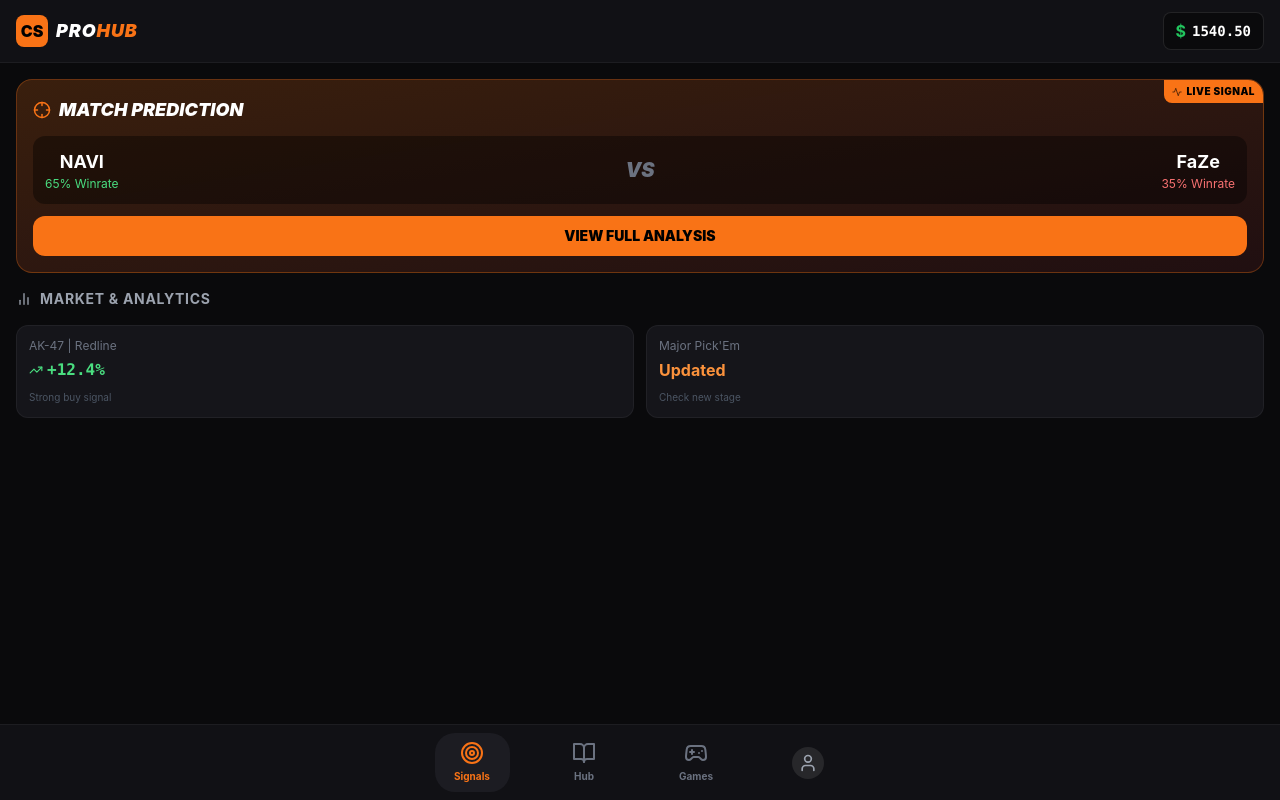
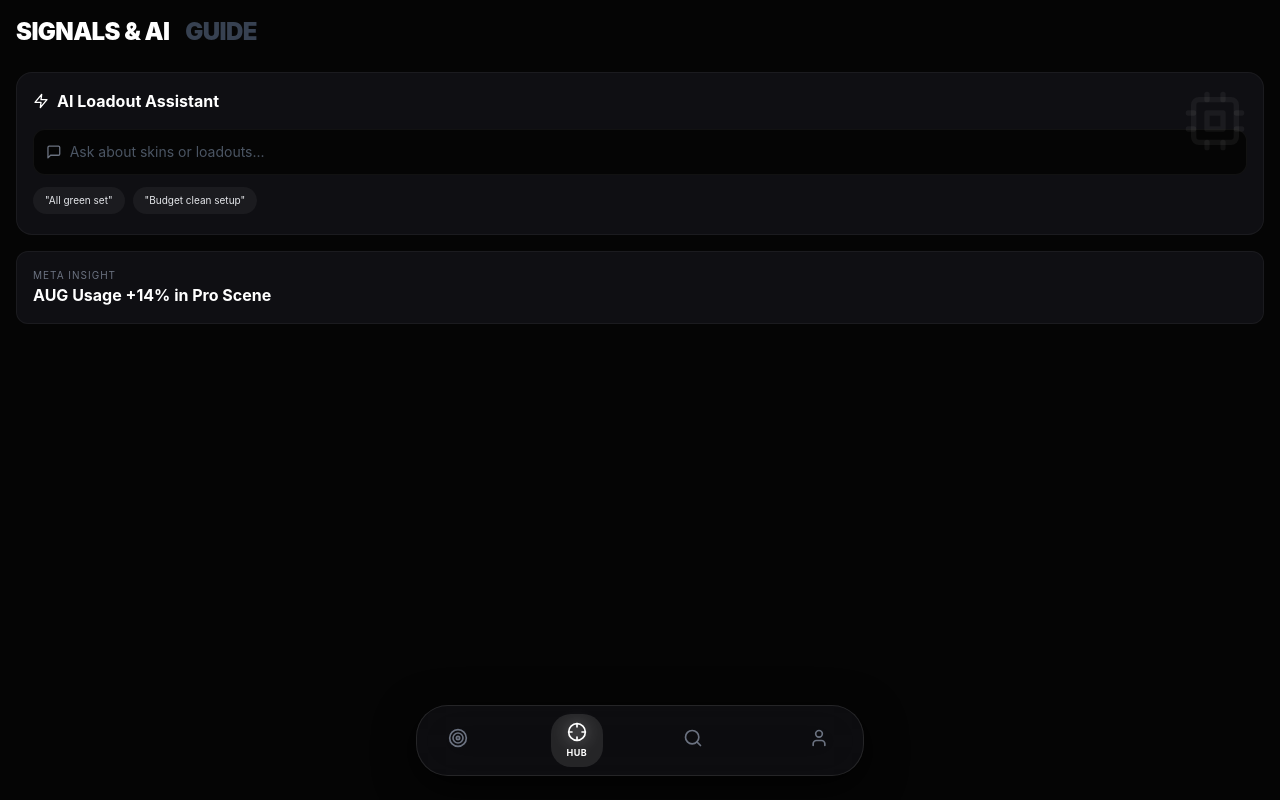
Before and after one commit to molniyamaqueen/cs2-case-simulator, a React (Vite) app: page / in a window 1280 px wide. Built offline with nearby package versions, Linux system fonts and the light colour scheme.

Commit message:
Update App.jsx

```diff
--- a/src/App.jsx
+++ b/src/App.jsx
@@ -1,213 +1,284 @@
 import React, { useState, useEffect } from 'react';
-import { Gamepad2, Target, BookOpen, User, TrendingUp, Activity, Crosshair, BarChart2, ChevronRight, PlayCircle } from 'lucide-react';
+import { Target, Search, BookOpen, User, Globe, MessageSquare, Crosshair, Zap, ShieldAlert, Cpu } from 'lucide-react';
+
+// --- СИСТЕМА ЛОКАЛИЗАЦИИ (i18n) ---
+const translations = {
+  en: {
+    arena: 'Arena', hub: 'Hub', intel: 'Intel', profile: 'Profile',
+    signalsAi: 'Signals & AI', guide: 'Guide',
+    askAi: 'What do you want to learn today, fighter?',
+    loading: 'Decrypting data...',
+    privacy: 'Privacy', contact: 'Contact Team',
+    mythFact: 'Myth / Fact',
+    aiPlaceholder: 'Ask about skins or loadouts...'
+  },
+  ru: {
+    arena: 'Арена', hub: 'Хаб', intel: 'Интел', profile: 'Профиль',
+    signalsAi: 'Сигналы и ИИ', guide: 'Гайды',
+    askAi: 'Чему хочешь научиться сегодня, боец?',
+    loading: 'Расшифровка данных...',
+    privacy: 'Приватность', contact: 'Связаться с нами',
+    mythFact: 'Миф / Факт',
+    aiPlaceholder: 'Спроси про скины или сборки...'
+  }
+};
 
 const App = () => {
-  const [activeTab, setActiveTab] = useState('signals');
-  const [balance, setBalance] = useState(1540.50);
+  // --- СОСТОЯНИЯ (STATE) ---
+  const [activeTab, setActiveTab] = useState('hub');
+  const [hubSubTab, setHubSubTab] = useState('signals'); // 'signals' | 'guide'
+  const [lang, setLang] = useState('en');
 
-  // Создаем хранилище для данных из Телеграма
-  const [tgUser, setTgUser] = useState(null);
+  // Система оптимизации загрузки (Performance)
+  const [showSplash, setShowSplash] = useState(true);
+  const [isDataLoaded, setIsDataLoaded] = useState(false);
 
-  // Этот блок срабатывает один раз при запуске аппки
+  const t = translations[lang];
+
+  // --- ЛОГИКА ЗАГРУЗКИ ---
   useEffect(() => {
-    // Проверяем, открыто ли приложение внутри Телеграма
-    const tg = window.Telegram?.WebApp;
-    if (tg) {
-      tg.ready(); // Говорим Телеграму, что мы загрузились
-      const user = tg.initDataUnsafe?.user;
+    // 1. Сплэш-скрин исчезает через 2.5 секунды
+    const splashTimer = setTimeout(() => setShowSplash(false), 2500);
 
-      if (user) {
-        setTgUser({
-          firstName: user.first_name,
-          lastName: user.last_name,
-          username: user.username,
-          photoUrl: user.photo_url
-        });
-      }
-    }
+    // 2. Имитация подгрузки тяжелых данных (стейт скелетонов)
+    const dataTimer = setTimeout(() => setIsDataLoaded(true), 3500);
+
+    // Говорим ТГ, что мы готовы мгновенно
+    if (window.Telegram?.WebApp) window.Telegram.WebApp.ready();
+
+    return () => { clearTimeout(splashTimer); clearTimeout(dataTimer); };
   }, []);
 
-  // Формируем имя для отображения
-  const displayName = tgUser?.firstName || 'Agent';
-  const displayUsername = tgUser?.username ? `@${tgUser.username}` : 'Classified';
+  // --- КОМПОНЕНТЫ ---
+
+  // Сплэш-экран (Black Edition Flash)
+  if (showSplash) {
+    return (
+      <div className="fixed inset-0 bg-[#050505] flex items-center justify-center z-[100] overflow-hidden">
+        {/* Анимация вспышки */}
+        <div className="absolute w-full h-full bg-white opacity-0 animate-[flash_2.5s_ease-out_forwards]"></div>
+
+        {/* Имитация вращающихся силуэтов (потом заменишь на SVG оружия) */}
+        <div className="relative z-10 flex flex-col items-center animate-[float_4s_ease-in-out_infinite]">
+          <Crosshair size={64} className="text-white/20 mb-4 animate-[spin_10s_linear_infinite]" />
+          <div className="text-white font-black tracking-[0.3em] uppercase text-xl blur-[1px] animate-[focus_2s_forwards_0.5s]">
+            CS2 PRO
+          </div>
+        </div>
+      </div>
+    );
+  }
+
+  // Навигационная кнопка
+  const NavButton = ({ id, icon, label }) => {
+    const isActive = activeTab === id;
+    return (
+      <button
+        onClick={() => setActiveTab(id)}
+        className={`flex flex-col items-center justify-center px-4 py-2 rounded-[20px] transition-all duration-300 ${
+          isActive ? 'bg-white/10 text-white' : 'text-gray-500 hover:text-gray-300'
+        }`}
+      >
+        {React.cloneElement(icon, { size: 20, className: isActive ? 'drop-shadow-[0_0_8px_rgba(255,255,255,0.6)] mb-1' : 'mb-1' })}
+        <span className={`text-[9px] font-bold tracking-wider uppercase ${isActive ? 'opacity-100' : 'opacity-0 h-0 overflow-hidden'}`}>
+          {label}
+        </span>
+      </button>
+    );
+  };
 
   return (
-    <div className="flex flex-col h-screen bg-[#0a0a0c] text-white font-sans overflow-hidden">
+    <div className="flex flex-col h-screen bg-[#050505] text-gray-200 font-sans overflow-hidden">
 
-      {/* HEADER */}
-      <header className="flex justify-between items-center px-4 py-3 bg-[#111115] border-b border-white/5 z-10">
-        <div className="flex items-center space-x-2">
-          <div className="w-8 h-8 bg-orange-500 rounded-lg flex items-center justify-center font-black text-black">
-            CS
-          </div>
-          <span className="font-black italic tracking-wider text-lg">PRO<span className="text-orange-500">HUB</span></span>
-        </div>
-        <div className="flex items-center bg-black/40 px-3 py-1.5 rounded-lg border border-white/10">
-          <span className="text-green-500 font-bold mr-1.5">$</span>
-          <span className="text-sm font-bold font-mono">{balance.toFixed(2)}</span>
-        </div>
-      </header>
+      {/* ГЛОБАЛЬНЫЕ СТИЛИ ДЛЯ АНИМАЦИЙ (Инъекция) */}
+      <style>{`
+        @keyframes flash {
+          0% { opacity: 0; scale: 0.8; }
+          20% { opacity: 1; scale: 1.1; }
+          100% { opacity: 0; scale: 1.5; display: none; }
+        }
+        @keyframes focus {
+          to { filter: blur(0px); opacity: 1; }
+        }
+        @keyframes float {
+          0%, 100% { transform: translateY(0); }
+          50% { transform: translateY(-10px); }
+        }
+        .skeleton {
+          background: linear-gradient(90deg, #111 25%, #1a1a1a 50%, #111 75%);
+          background-size: 200% 100%;
+          animation: skeleton-load 1.5s infinite;
+        }
+        @keyframes skeleton-load {
+          0% { background-position: 200% 0; }
+          100% { background-position: -200% 0; }
+        }
+      `}</style>
 
-      {/* MAIN CONTENT AREA */}
-      <main className="flex-1 overflow-y-auto pb-24 px-4 pt-4">
+      {/* ОСНОВНОЙ КОНТЕНТ */}
+      <main className="flex-1 overflow-y-auto pb-28 px-4 pt-4">
 
-        {/* ЭКРАН СИГНАЛОВ */}
-        {activeTab === 'signals' && (
-          <div className="space-y-4 animate-in fade-in duration-300">
-            <div className="bg-gradient-to-br from-orange-500/20 to-red-500/10 border border-orange-500/30 rounded-2xl p-4 relative overflow-hidden">
-              <div className="absolute top-0 right-0 bg-orange-500 text-black text-[10px] font-black px-2 py-1 rounded-bl-lg uppercase tracking-wider flex items-center">
-                <Activity size={10} className="mr-1 animate-pulse" /> Live Signal
-              </div>
-              <h2 className="text-lg font-black italic mb-3 flex items-center">
-                <Crosshair size={18} className="text-orange-500 mr-2" />
-                MATCH PREDICTION
-              </h2>
-              <div className="flex justify-between items-center bg-black/40 p-3 rounded-xl mb-3">
-                <div className="text-center">
-                  <div className="font-bold text-lg">NAVI</div>
-                  <div className="text-xs text-green-400">65% Winrate</div>
-                </div>
-                <div className="font-black text-gray-500 italic text-xl">VS</div>
-                <div className="text-center">
-                  <div className="font-bold text-lg">FaZe</div>
-                  <div className="text-xs text-red-400">35% Winrate</div>
-                </div>
-              </div>
-              <button className="w-full bg-orange-500 hover:bg-orange-600 text-black font-black uppercase text-sm py-2.5 rounded-xl transition-all">
-                View Full Analysis
+        {/* --- TAB: HUB (DUAL TAB LOGIC) --- */}
+        {activeTab === 'hub' && (
+          <div className="animate-in fade-in duration-500 h-full flex flex-col">
+            {/* Dual Header Switcher */}
+            <div className="flex space-x-4 mb-6">
+              <button
+                onClick={() => setHubSubTab('signals')}
+                className={`text-2xl font-black uppercase tracking-tight transition-colors ${hubSubTab === 'signals' ? 'text-white' : 'text-gray-700'}`}
+              >
+                {t.signalsAi}
+              </button>
+              <button
+                onClick={() => setHubSubTab('guide')}
+                className={`text-2xl font-black uppercase tracking-tight transition-colors ${hubSubTab === 'guide' ? 'text-white' : 'text-gray-700'}`}
+              >
+                {t.guide}
               </button>
             </div>
 
-            <h3 className="font-bold text-sm text-gray-400 uppercase tracking-wider mt-6 mb-2 flex items-center">
-              <BarChart2 size={16} className="mr-2" /> Market & Analytics
-            </h3>
-            <div className="grid grid-cols-2 gap-3">
-              <div className="bg-[#15151a] border border-white/5 rounded-xl p-3">
-                <div className="text-xs text-gray-500 mb-1">AK-47 | Redline</div>
-                <div className="font-mono font-bold text-green-400 flex items-center">
-                  <TrendingUp size={14} className="mr-1" /> +12.4%
+            {/* Sub-tab: Signals & AI */}
+            {hubSubTab === 'signals' && (
+              <div className="space-y-4">
+                {/* AI Assistant Block */}
+                <div className="bg-[#0f0f13] border border-white/5 p-4 rounded-2xl relative overflow-hidden">
+                  <div className="absolute top-0 right-0 p-4 text-white/5"><Cpu size={64} /></div>
+                  <h3 className="text-white font-bold mb-2 flex items-center"><Zap size={16} className="mr-2" /> AI Loadout Assistant</h3>
+                  <div className="bg-[#050505] rounded-xl p-3 flex items-center border border-white/5 mt-4">
+                    <MessageSquare size={16} className="text-gray-500 mr-2" />
+                    <input type="text" placeholder={t.aiPlaceholder} className="bg-transparent border-none text-sm w-full outline-none text-white placeholder-gray-600" />
                   </div>
-                <div className="text-[10px] text-gray-600 mt-2">Strong buy signal</div>
+                  <div className="flex space-x-2 mt-3 overflow-x-auto pb-1 scrollbar-hide">
+                    <span className="text-[10px] bg-white/5 px-3 py-1.5 rounded-full whitespace-nowrap">"All green set"</span>
+                    <span className="text-[10px] bg-white/5 px-3 py-1.5 rounded-full whitespace-nowrap">"Budget clean setup"</span>
                   </div>
-              <div className="bg-[#15151a] border border-white/5 rounded-xl p-3">
-                <div className="text-xs text-gray-500 mb-1">Major Pick'Em</div>
-                <div className="font-bold text-orange-400 flex items-center">
-                  Updated
                 </div>
-                <div className="text-[10px] text-gray-600 mt-2">Check new stage</div>
+
+                {/* Skeletons if loading */}
+                {!isDataLoaded ? (
+                  <div className="space-y-3 mt-6">
+                    <div className="h-16 rounded-xl skeleton w-full"></div>
+                    <div className="h-16 rounded-xl skeleton w-full"></div>
+                  </div>
+                ) : (
+                  <div className="space-y-3 mt-6">
+                    <div className="bg-[#0f0f13] p-4 rounded-xl border border-white/5 flex justify-between items-center">
+                      <div>
+                        <div className="text-[10px] text-gray-500 uppercase tracking-widest">Meta Insight</div>
+                        <div className="font-bold text-white">AUG Usage +14% in Pro Scene</div>
                       </div>
                     </div>
                   </div>
                 )}
+              </div>
+            )}
 
-        {/* ЭКРАН ПРОФИЛЯ */}
-        {activeTab === 'profile' && (
-          <div className="space-y-4 animate-in fade-in duration-300">
-            <div className="bg-[#15151a] p-4 rounded-2xl flex items-center justify-between border border-white/5">
-              <div className="flex items-center space-x-3">
-                <div className="w-14 h-14 bg-gradient-to-tr from-orange-500 to-yellow-500 rounded-xl p-0.5 overflow-hidden">
-                  {tgUser?.photoUrl ? (
-                    <img src={tgUser.photoUrl} alt="Profile" className="w-full h-full rounded-[10px] object-cover" />
-                  ) : (
-                    <div className="w-full h-full bg-zinc-900 rounded-[10px] flex items-center justify-center">
-                      <User size={24} className="text-orange-400" />
+            {/* Sub-tab: Guide */}
+            {hubSubTab === 'guide' && (
+              <div className="space-y-4">
+                <h3 className="text-lg font-bold text-white mb-4">{t.askAi}</h3>
+                <div className="grid grid-cols-2 gap-3">
+                  {['Aiming', 'Peeking', 'Grenades', 'Positioning', 'Economy', 'Maps'].map(skill => (
+                    <button key={skill} className="bg-[#0f0f13] border border-white/5 py-4 rounded-xl font-bold text-sm hover:bg-white/5 transition text-gray-300 hover:text-white">
+                      {skill}
+                    </button>
+                  ))}
+                </div>
               </div>
             )}
           </div>
-                <div>
-                  <h2 className="font-bold text-lg">{displayName}</h2>
-                  <span className="text-[10px] text-gray-400 uppercase tracking-wider">{displayUsername}</span>
+        )}
+
+        {/* --- TAB: INTEL --- */}
+        {activeTab === 'intel' && (
+          <div className="animate-in fade-in duration-500 space-y-6">
+            <h2 className="text-2xl font-black uppercase tracking-tight text-white mb-4">{t.intel}</h2>
+
+            {/* Myth / Fact Interactive Card */}
+            <div className="bg-gradient-to-br from-[#1a1a24] to-[#0f0f13] border border-white/10 p-5 rounded-2xl">
+              <div className="flex items-center text-[10px] uppercase tracking-widest text-gray-400 mb-2">
+                <ShieldAlert size={12} className="mr-1" /> {t.mythFact}
               </div>
+              <p className="text-sm font-bold text-white mb-4">"Crouching while shooting the AK-47 reduces initial bullet spread."</p>
+              <div className="flex space-x-3">
+                <button className="flex-1 bg-white/5 py-2 rounded-lg text-xs font-bold hover:bg-white/10 transition">MYTH</button>
+                <button className="flex-1 bg-white/5 py-2 rounded-lg text-xs font-bold hover:bg-white/10 transition">FACT</button>
               </div>
             </div>
 
-            <div className="grid grid-cols-2 gap-3">
-              <div className="bg-[#15151a] p-3 rounded-xl border border-white/5">
-                <div className="text-[10px] text-gray-400 uppercase tracking-wider mb-1">Winrate Predicts</div>
-                <div className="font-bold text-lg text-green-400">74.2%</div>
+            {/* Auto News Feed Placeholder */}
+            <div>
+              <h3 className="text-[10px] uppercase tracking-widest text-gray-500 mb-3">Live Feed</h3>
+              {!isDataLoaded ? (
+                 <div className="space-y-3"><div className="h-20 rounded-xl skeleton"></div></div>
+              ) : (
+                <div className="bg-[#0f0f13] p-4 rounded-xl border border-white/5">
+                  <div className="text-[10px] text-gray-500 mb-1">Source: HLTV • 10m ago</div>
+                  <div className="font-bold text-sm text-white">Valve releases new patch fixing subtick movement issues.</div>
                 </div>
-              <div className="bg-[#15151a] p-3 rounded-xl border border-white/5">
-                <div className="text-[10px] text-gray-400 uppercase tracking-wider mb-1">Active Signals</div>
-                <div className="font-bold text-lg">3</div>
-              </div>
+              )}
             </div>
           </div>
         )}
 
-        {/* ЗАГЛУШКИ */}
-        {activeTab === 'news' && (
-          <div className="flex flex-col h-full items-center justify-center text-center mt-20">
-            <BookOpen size={48} className="text-orange-500 mb-4 opacity-50" />
-            <h3 className="text-xl font-black italic mb-2">CS2 HUB</h3>
-            <p className="text-sm text-gray-500 w-2/3">News and Pro Guides are loading...</p>
+        {/* --- TAB: PROFILE --- */}
+        {activeTab === 'profile' && (
+          <div className="animate-in fade-in duration-500 space-y-6">
+            {/* Top Bar: Language Selector */}
+            <div className="flex justify-between items-center mb-6">
+              <h2 className="text-2xl font-black uppercase tracking-tight text-white">{t.profile}</h2>
+              <button
+                onClick={() => setLang(lang === 'en' ? 'ru' : 'en')}
+                className="bg-[#0f0f13] border border-white/10 px-3 py-1.5 rounded-full flex items-center text-xs font-bold"
+              >
+                <Globe size={14} className="mr-1.5 text-gray-400" />
+                {lang === 'en' ? 'EN' : 'RU'}
+              </button>
+            </div>
+
+            {/* User Info */}
+            <div className="bg-gradient-to-r from-[#111] to-[#0a0a0a] p-5 rounded-2xl border border-white/5 flex items-center space-x-4">
+              <div className="w-16 h-16 rounded-full bg-white/10 border-2 border-white/20 p-0.5">
+                 <div className="w-full h-full bg-[#1a1a1a] rounded-full flex items-center justify-center">
+                   <User size={24} className="text-white/50" />
+                 </div>
+              </div>
+              <div>
+                <h3 className="font-bold text-lg text-white">Classified Agent</h3>
+                <span className="text-[10px] uppercase tracking-widest text-gray-500">Premium Tier</span>
+              </div>
+            </div>
+
+            {/* Bottom Buttons */}
+            <div className="space-y-2 mt-auto pt-8">
+              <button className="w-full bg-[#0f0f13] border border-white/5 py-4 rounded-xl text-xs font-bold text-gray-400 hover:text-white transition uppercase tracking-widest">
+                {t.privacy}
+              </button>
+              <button className="w-full bg-[#0f0f13] border border-white/5 py-4 rounded-xl text-xs font-bold text-gray-400 hover:text-white transition uppercase tracking-widest">
+                {t.contact}
+              </button>
+            </div>
           </div>
         )}
 
-        {activeTab === 'games' && (
-          <div className="flex flex-col h-full items-center justify-center text-center mt-20">
-            <Gamepad2 size={48} className="text-orange-500 mb-4 opacity-50" />
-            <h3 className="text-xl font-black italic mb-2">MINI-GAMES</h3>
-            <p className="text-sm text-gray-500 w-2/3">Case opening simulators are loading...</p>
+        {/* --- TAB: ARENA --- */}
+        {activeTab === 'arena' && (
+          <div className="flex flex-col h-full items-center justify-center text-center mt-20 animate-in fade-in duration-500">
+            <Target size={48} className="text-white/20 mb-4" />
+            <h3 className="text-xl font-black tracking-widest uppercase text-white mb-2">Arena</h3>
+            <p className="text-sm text-gray-600 w-2/3">Skill-based matchmaking is offline.</p>
           </div>
         )}
 
       </main>
 
-      {/* НОВАЯ ИДЕАЛЬНАЯ НИЖНЯЯ ПАНЕЛЬ ПО СКРИНУ */}
-      <nav className="fixed bottom-0 w-full bg-[#111115] border-t border-white/5 pb-safe pt-2 px-2 z-50">
-        <div className="flex justify-around items-center max-w-md mx-auto mb-2">
-
-          {/* 1. Signals */}
-          <button
-            onClick={() => setActiveTab('signals')}
-            className={`flex flex-col items-center justify-center w-[75px] py-2 rounded-[20px] transition-all duration-300 ${
-              activeTab === 'signals' ? 'bg-[#1c1c22]' : ''
-            }`}
-          >
-            <Target size={24} className={activeTab === 'signals' ? 'text-orange-500' : 'text-gray-500'} />
-            <span className={`text-[10px] mt-1 font-bold ${activeTab === 'signals' ? 'text-orange-500' : 'text-gray-500'}`}>Signals</span>
-          </button>
-
-          {/* 2. Hub */}
-          <button
-            onClick={() => setActiveTab('news')}
-            className={`flex flex-col items-center justify-center w-[75px] py-2 rounded-[20px] transition-all duration-300 ${
-              activeTab === 'news' ? 'bg-[#1c1c22]' : ''
-            }`}
-          >
-            <BookOpen size={24} className={activeTab === 'news' ? 'text-orange-500' : 'text-gray-500'} />
-            <span className={`text-[10px] mt-1 font-bold ${activeTab === 'news' ? 'text-orange-500' : 'text-gray-500'}`}>Hub</span>
-          </button>
-
-          {/* 3. Games */}
-          <button
-            onClick={() => setActiveTab('games')}
-            className={`flex flex-col items-center justify-center w-[75px] py-2 rounded-[20px] transition-all duration-300 ${
-              activeTab === 'games' ? 'bg-[#1c1c22]' : ''
-            }`}
-          >
-            <Gamepad2 size={24} className={activeTab === 'games' ? 'text-orange-500' : 'text-gray-500'} />
-            <span className={`text-[10px] mt-1 font-bold ${activeTab === 'games' ? 'text-orange-500' : 'text-gray-500'}`}>Games</span>
-          </button>
-
-          {/* 4. Profile (Круглая аватарка как на фото!) */}
-          <button
-            onClick={() => setActiveTab('profile')}
-            className="flex flex-col items-center justify-center w-[75px] py-1 transition-all"
-          >
-            <div className={`w-9 h-9 rounded-full overflow-hidden border-2 transition-all duration-300 ${
-              activeTab === 'profile' ? 'border-orange-500 shadow-[0_0_8px_rgba(249,115,22,0.6)]' : 'border-transparent'
-            }`}>
-              {tgUser?.photoUrl ? (
-                 <img src={tgUser.photoUrl} alt="Profile" className="w-full h-full object-cover" />
-              ) : (
-                 <div className="w-full h-full bg-zinc-800 flex items-center justify-center text-gray-400">
-                    <User size={20} />
-                 </div>
-              )}
-            </div>
-          </button>
-
+      {/* --- PREMIUM BOTTOM NAVIGATION (OVAL) --- */}
+      <nav className="fixed bottom-6 left-1/2 -translate-x-1/2 w-[90%] max-w-md bg-[#0f0f13]/80 backdrop-blur-xl border border-white/10 rounded-[2rem] px-2 py-2 z-50 shadow-[0_10px_40px_rgba(0,0,0,0.8)]">
+        <div className="flex justify-between items-center">
+          <NavButton id="arena" icon={<Target />} label={t.arena} />
+          <NavButton id="hub" icon={<Crosshair />} label={t.hub} />
+          <NavButton id="intel" icon={<Search />} label={t.intel} />
+          <NavButton id="profile" icon={<User />} label={t.profile} />
         </div>
       </nav>
 
```
Lines whose indentation alone changed are shown as unchanged.
